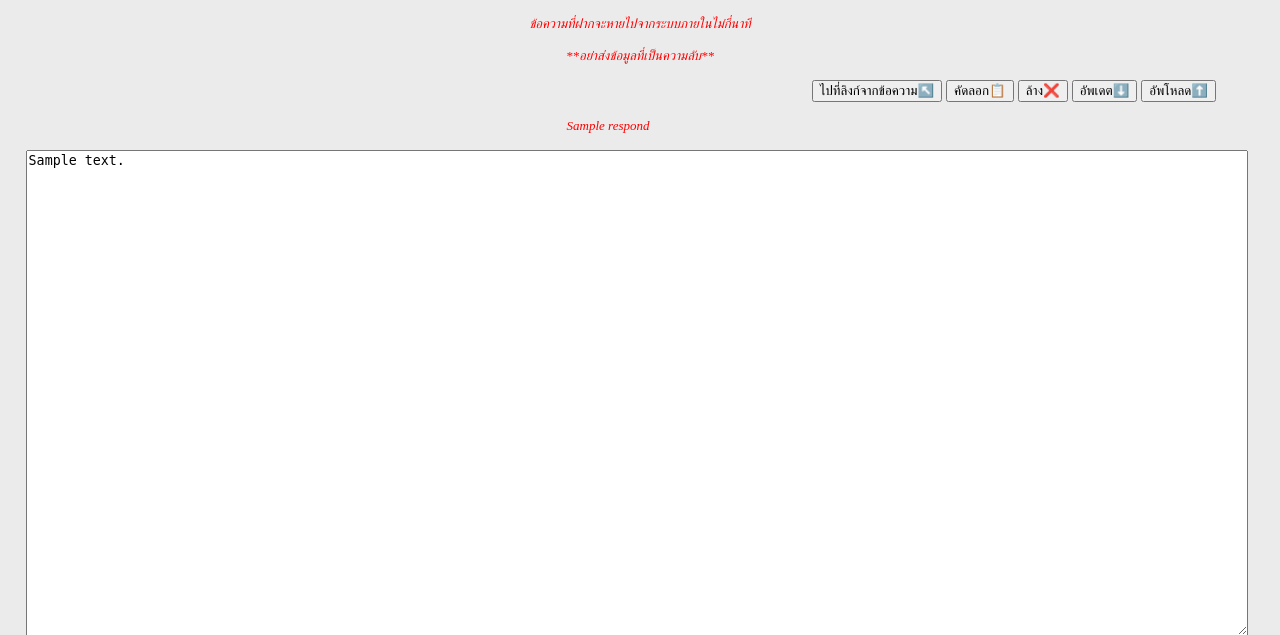
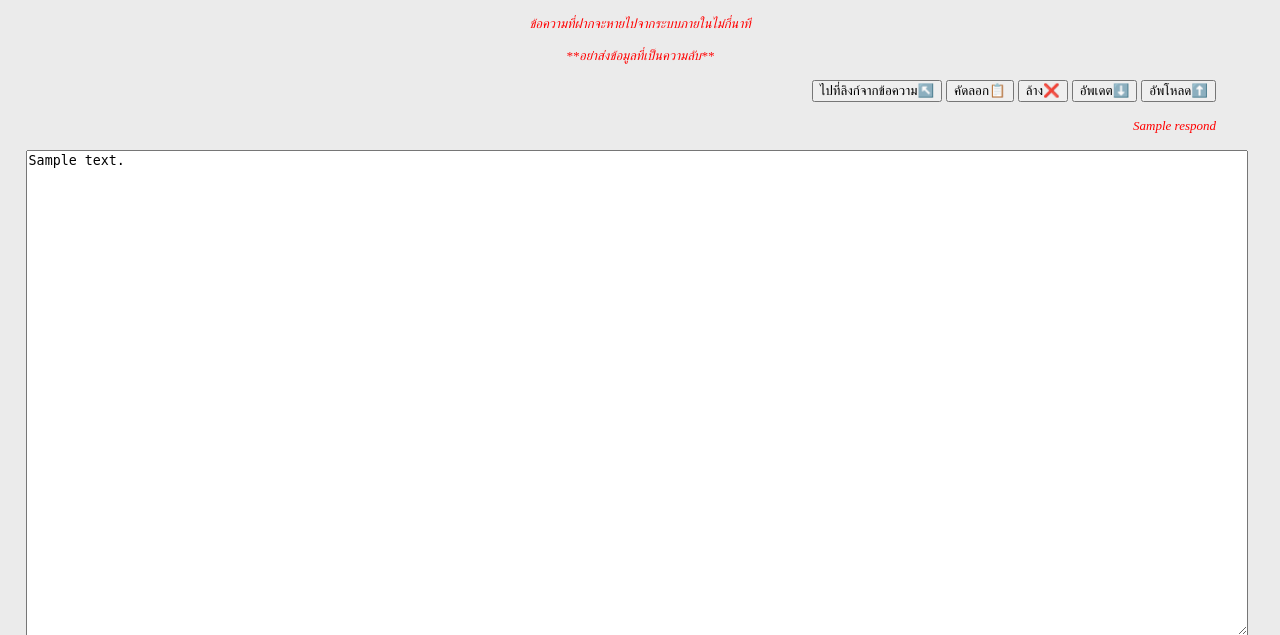
Before and after one commit to adusnis/Temporary-note, a Flask app: template templates/see.html in a window 1280 px wide. Shown: the part 41-676 px from the top of the page. Run offline with Flask 2, Linux system fonts and the light colour scheme; the template is opened without the code that fills it: most values are stand-ins (such as "Sample title", 1, 10 or a date in 2020).

Commit message:
modified:   templates/see.html

```diff
--- a/templates/see.html
+++ b/templates/see.html
@@ -40,6 +40,9 @@
         color: red;
         font-size: small;
       }
+      #respond{
+        text-align: right;
+      }
     </style>
 </head>
 <body>
@@ -60,23 +63,17 @@
           <button id="upload" type="submit">อัพโหลด⬆️</button>
         </form>
       </div>
-      <p><em>{{respond}}</em></p>
+      <p><em id="respond">{{respond}}</em></p>
 
       <textarea id="text" value="{{text}}">{{text}}</textarea><br>
     </div>
   </main>
   <a href="https://note.sinsuda.com"><input type="button" value="หน้าหลัก"></a>
   <script>
-    // Get a reference to the textarea and input-field elements.
     var textarea = document.getElementById('text');
     var inputField = document.getElementById('input-field');
-
-    // Add an event listener to the textarea element that will update
-    // the value of the input-field element whenever the value of the
-    // textarea element changes.
     inputField.value = textarea.value;
     textarea.addEventListener('change', function() {
-
     inputField.value = textarea.value;
   });
   function goToLink(){
```
